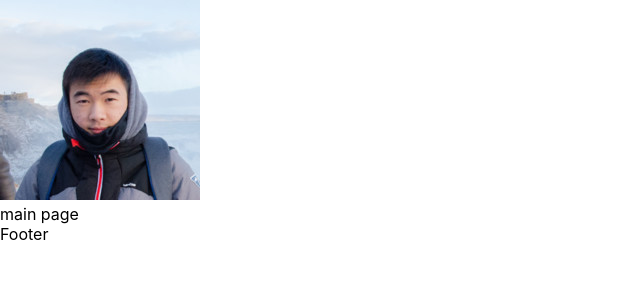
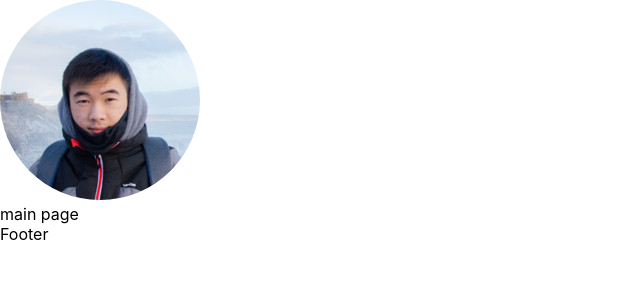
Before and after one commit to kieferlam/kieferlam.github.io, a React (Create React App) app: page / in a window 1280 px wide. Shown: the top 300 px of the page, without its empty margins (0-640 px from the left). Built offline with nearby package versions, Linux system fonts and the light colour scheme.

Commit message:
Fix portrait typo

```diff
--- a/src/components/MainHeader.scss
+++ b/src/components/MainHeader.scss
@@ -1,3 +1,3 @@
-.portait-container img{
+.portrait-container img{
     border-radius: 100%;
 }
```
